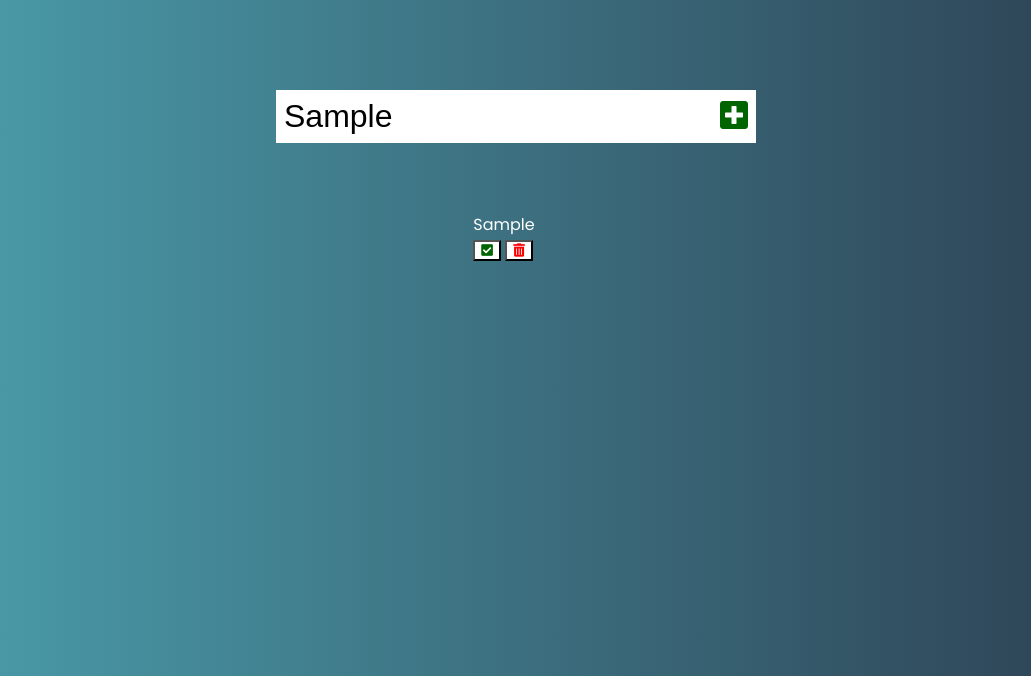
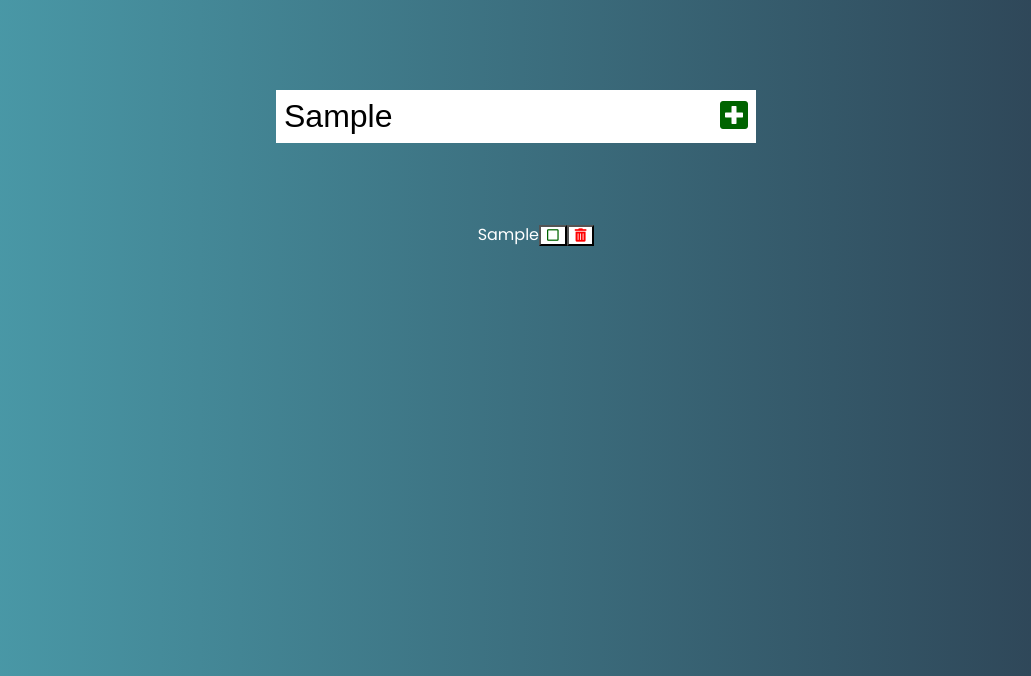
Before and after one commit to BasetHamza/simple-todo-list, a plain HTML site: page index.html in a window 1280 px wide. Both pictures are taken after typing "Sample" into the empty fields and a click on the button 858 px from the left and 240 px from the top of the page. Shown: the part 124-800 px from the top of the page, without its empty margins (124-1155 px from the left). Drawn offline with Linux system fonts and the light colour scheme.

Commit message:
updates the way the li element is created and responding to buttons and delete buttons are working

```diff
--- a/app/css/style.css
+++ b/app/css/style.css
@@ -7,6 +7,13 @@ html {
 *::before,
 *::after {
   box-sizing: inherit;
+}
+
+/* I had a problem with the clicks on the buttons (has to do with bubbling). This article fixed it:
+https://css-tricks.com/slightly-careful-sub-elements-clickable-things/ */
+
+button > * {
+  pointer-events: none;
 }
 
 body {
@@ -71,40 +78,48 @@ form button:hover {
   align-items: center;
 }
 
-ul{
+ul {
   list-style-type: none;
 }
 
-.todo-item-container{
-    /* min-width: 20px; */
-    max-width: 70%;
+.todo-item-container {
+  /* min-width: 20px; */
+  min-width: 70%;
   /* padding: 10px 0; */
 }
 
-.todo-item{
-  display: inline-block;
+.unchecked-todo-item {
+  color: white;
+  padding: 10px 0;
 }
 
-.check-item{
+.checked-todo-item {
+  text-decoration: line-through;
+  text-decoration-color: red;
+  text-decoration-thickness: 2.5pt;
+}
+
+.check-item {
+  /* margin-left: 20px; */
   color: darkgreen;
   background-color: white;
   cursor: pointer;
   transition: all 0.3s ease;
 }
 
-.check-item:hover{
+.check-item:hover {
   color: white;
   background-color: darkgreen;
 }
 
-.delete-item{
+.delete-item {
   color: red;
   background-color: white;
   cursor: pointer;
   transition: all 0.3s ease;
 }
 
-.delete-item:hover{
+.delete-item:hover {
   color: white;
   background-color: red;
 }
--- a/app/js/app.js
+++ b/app/js/app.js
@@ -4,6 +4,7 @@
 
 // Item counter
 let itemNumber = 1;
+let todolist = document.querySelector('#todo-list'); // Selecting the todo list ul to be modified by adding the an li for each section.
 
 /**
  * Begin Main Functions
@@ -29,22 +30,73 @@ function addTodoItem(evt) {
         //       <i class="fas fa-trash-alt"></i>
         //     </button>
         //   </div > -->
-        var itemToBeAdded = `<div id = "item_${itemNumber}" class="todo-item-container">
-            <li class="todo-item">${itemText}</li>
-            <button class="check-item">
-                <i class="fas fa-check-square"></i>
-            </button>
-            <button class="delete-item">
-                <i class="fas fa-trash-alt"></i>
-            </button>
-        </div > `;
 
-        document.getElementById('todo-list').innerHTML += itemToBeAdded;
+
+        // Creating the check button
+        const newCheckButton = document.createElement('button');
+        newCheckButton.innerHTML = `<i class="far fa-square"></i> `;
+        newCheckButton.setAttribute('id',`item_${itemNumber}_check`);
+        newCheckButton.setAttribute('class',"btn");
+        newCheckButton.setAttribute('class',"check-item");
+
+        // Creating the delete button
+        const newDeleteButton = document.createElement('button');
+        newDeleteButton.innerHTML = `<i class="fas fa-trash-alt"></i>`;
+        newDeleteButton.setAttribute('id',`item_${itemNumber}_delete`);
+        newDeleteButton.setAttribute('class',"btn");
+        newDeleteButton.setAttribute('class',"delete-item");
+
+        // Creating the li element
+        const newTodoItem = document.createElement('li');
+        newTodoItem.setAttribute('class',"unchecked-todo-item");
+        newTodoItem.setAttribute('id',`item_${itemNumber}`);
+        newTodoItem.innerHTML = itemText + newCheckButton.outerHTML + newDeleteButton.outerHTML;
+
+
+        todolist.appendChild(newTodoItem);
+
+            // var itemToBeAdded = `<li class="unchecked-todo-item">${itemText}
+            //     <button id = "item_${itemNumber}_check" class="btn check-item">
+            //         <i class="far fa-square"></i>
+            //     </button>
+            //     <button id = "item_${itemNumber}_delete" class="btn delete-item">
+            //         <i class="fas fa-trash-alt"></i>
+            //     </button>
+            //     </li>`;
+
+
+        // document.getElementById('todo-list').innerHTML += itemToBeAdded;
 
         itemNumber++;
     }
 }
 
+
+// A function that detects the button clicked and acts accordingly.
+function respondToTheClick(evt) {
+
+    evt.preventDefault(); // Preventing the default action (which is for the button to jump to itself based on href='#') - Is there a better way to do that?
+
+    const clickedBtnID = evt.target.id; // Extracting the id of the button clicked.
+
+    // Now that we detect the clicks on the buttons, we need to indentify wheather it is a delete click or check click.
+    if (clickedBtnID.endsWith("delete"))
+    {
+        const idOfTodoItem = clickedBtnID.substring(0, clickedBtnID.length - 7); // removing the '_btn' from the id to get the section id we need to navigate to and make "active".
+        deleteTodoItem(idOfTodoItem);
+    } else if (clickedBtnID.endsWith("check"))
+    {
+        console.log("check");
+            // <i class="fas fa-check-square"></i>
+
+    }
+}
+
+
+// A function to delete the Todo item knowing its id.
+function deleteTodoItem(idOfTodoItem){
+    todolist.removeChild(document.getElementById(idOfTodoItem));
+}
 
 /**
  * Begin Events
@@ -52,3 +104,7 @@ function addTodoItem(evt) {
 
 // Event Listener for the 'todo-button' click
 document.querySelector('#todo-button').addEventListener('click', addTodoItem);
+
+
+// Event Listener for the delete button
+document.querySelector('#todo-list').addEventListener('click', respondToTheClick);
```
